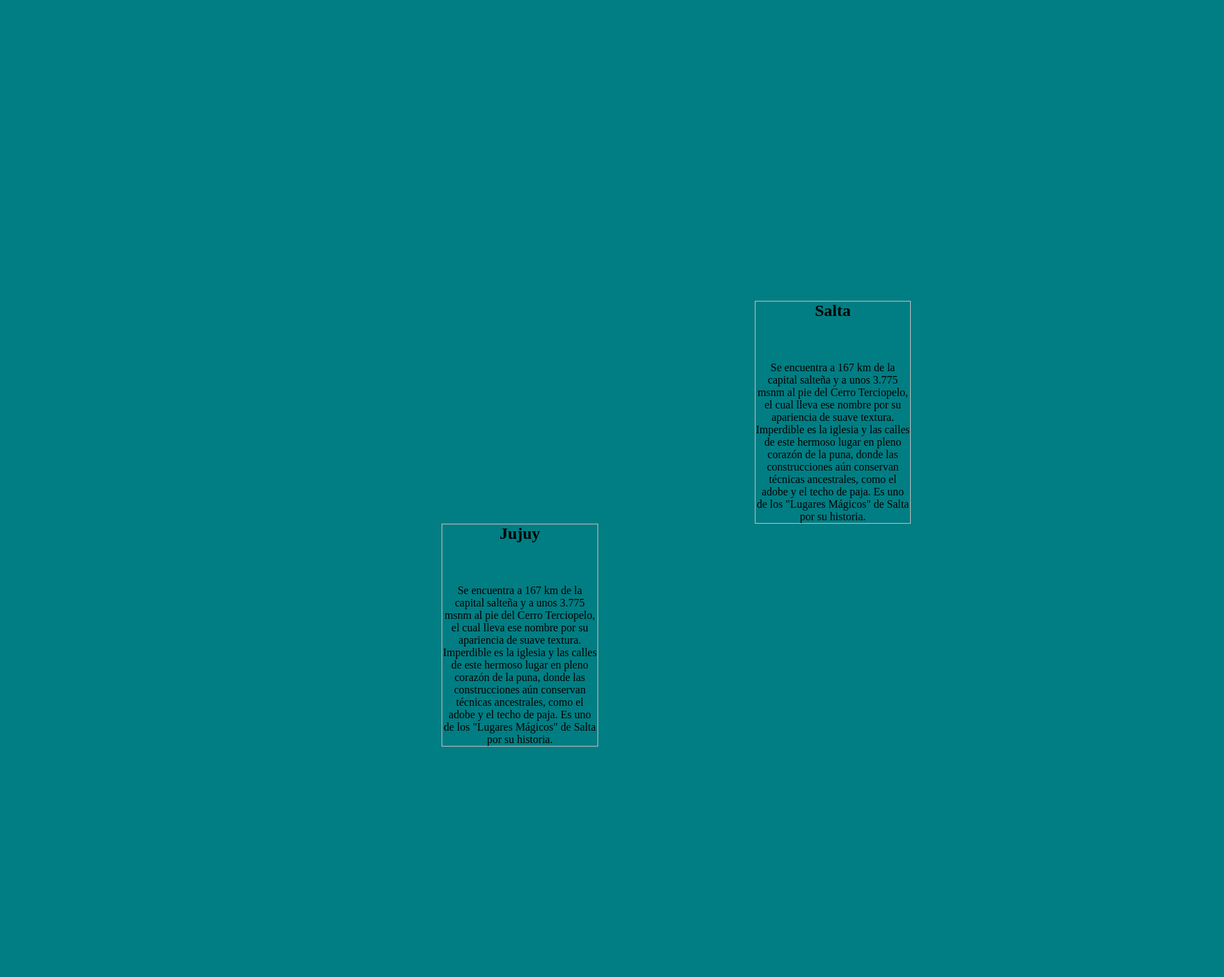
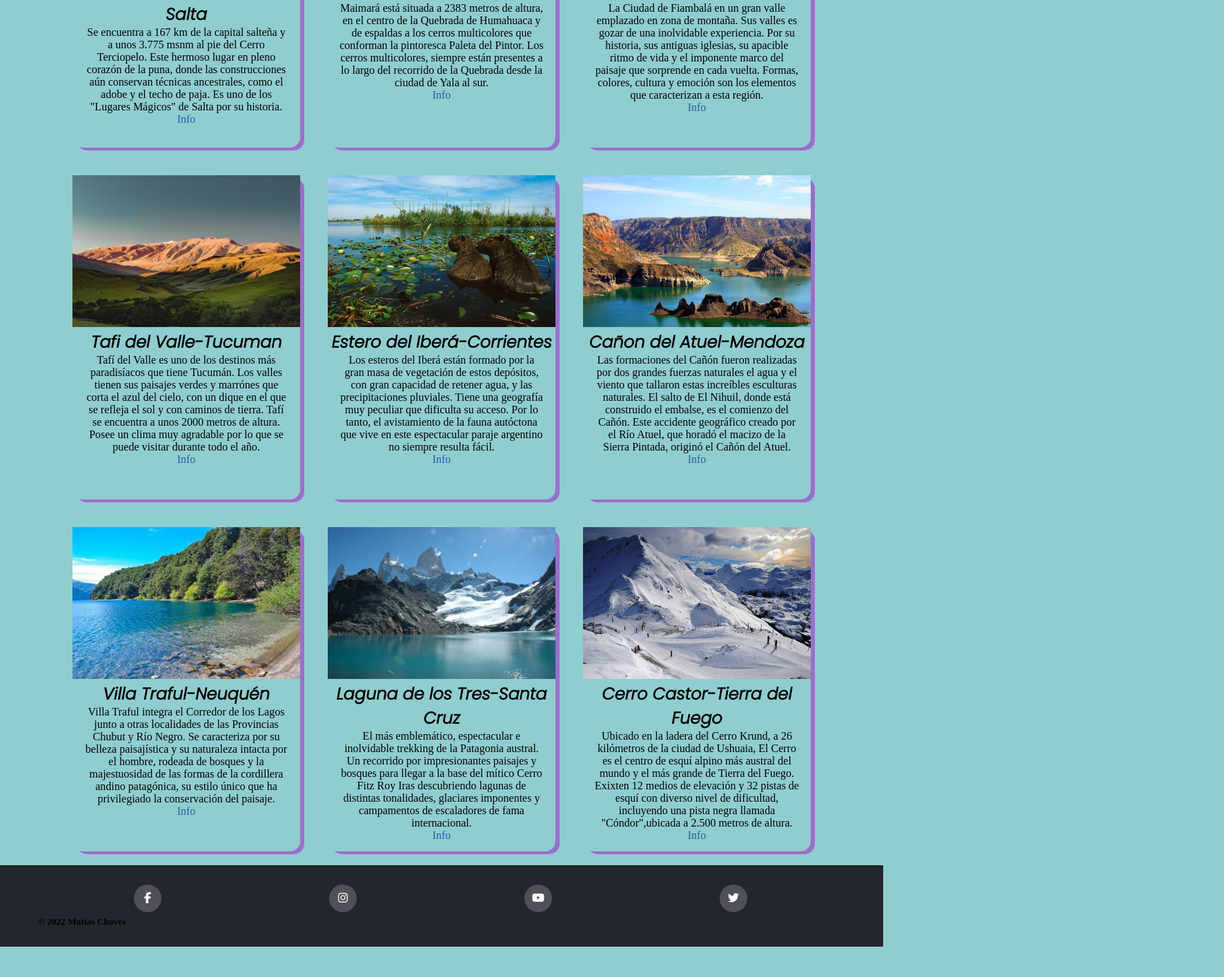
Before and after one commit to matiaschaves01/2022-04-CodoACodo, a plain HTML site: page Lugares.html in a window 1280 px wide. Shown: the part 404-1820 px from the top of the page at 69% size, 1774 px wide, since content can reach past the window. After the commit the page ends 1776 px from the top, so only its background shows below. Drawn offline with Linux system fonts and the light colour scheme.

Commit message:
Estilos corregidos

```diff
--- a/Lugares.html
+++ b/Lugares.html
@@ -1,20 +1,22 @@
 <!DOCTYPE html>
 <html lang="en">
+
 <head>
     <meta charset="UTF-8">
     <meta http-equiv="X-UA-Compatible" content="IE=edge">
     <meta name="viewport" content="width=device-width, initial-scale=1.0">
     <title>Lugares</title>
     <link rel="stylesheet" href="style.css">
-    <link rel="stylesheet" href="imagenes/logo.jpg">
+    <script src="https://kit.fontawesome.com/590d131412.js" crossorigin="anonymous"></script>
 
 </head>
-<body class="grid-container">
+
+<body>
     <header>
-        <h1 class="header">Argentina Nomade</h1>
+        <h1>Argentina Nomade</h1>
 
         <Nav>
-      <ul class="menu" >
+            <ul class="menu">
 
                 <li> <a href="index.html">Home</a> </li>
                 <li> <a href="Lugares.html">Lugares</a> </li>
@@ -24,157 +26,135 @@
             </ul>
         </Nav>
     </header>
-<main>
+
+    <div class="grid-container">
         <div class="container">
-    <div class="heading">
-</div>
-        <div class="row">
-
-                <div class="card" >
-                    <div class="car-header">
-                        <h2>Salta</h2>
-                    </div>
-                    <div class="card-body">
-                    </div>
+            <div class="card">
+                <img src="./imagenes/SanAntoniodelosCobresSalta.jpg" alt="Salta">
+                <h2>San Antonio de los Cobres-Salta</h2>
                 <p>
-                        Se encuentra a 167 km de la capital salteña y a unos 3.775 msnm al pie del Cerro Terciopelo, el cual lleva ese nombre por su apariencia de suave textura.
-                        Imperdible es la iglesia y las calles de este hermoso lugar en pleno corazón de la puna, donde las construcciones aún conservan técnicas ancestrales, como el adobe y el techo de paja.
+                    Se encuentra a 167 km de la capital salteña y a unos 3.775 msnm al pie del Cerro Terciopelo.
+                    Este hermoso lugar en pleno corazón de la puna, donde las construcciones aún conservan técnicas
+                    ancestrales, como el adobe y el techo de paja.
                     Es uno de los "Lugares Mágicos" de Salta por su historia.
                 </p>
+                <a href="http://turismosalta.gov.ar/contenido/22/san-antonio-de-los-cobres-lugar-magico">Info</a>
             </div>
+
+            <div class="card">
+                <img src="./imagenes/maimarajujuy.jpg" alt="Jujuy">
+                <h2>Maimara-Jujuy</h2>
+                <p>
+                    Maimará está situada a 2383 metros de altura, en el centro de la Quebrada de Humahuaca y de espaldas
+                    a
+                    los cerros multicolores que conforman la pintoresca Paleta del Pintor.
+                    Los cerros multicolores, siempre están presentes a lo largo del recorrido de la Quebrada desde la
+                    ciudad
+                    de Yala al sur.
+                </p>
+                <a href="http://www.turismo.jujuy.gob.ar/item/maimara-3/">Info</a>
             </div>
-            <div class="card" >
-                <div class="car-header">
-                    <h2>Jujuy</h2>
+
+            <div class="card">
+                <img src="./imagenes/FiambalaCatamarca.jpg" alt="Catamarca">
+                <h2>Fiambala-Catamarca</h2>
+                <p>
+                    La Ciudad de Fiambalá en un gran valle emplazado en zona de montaña.
+                    Sus valles es gozar de una inolvidable experiencia. Por su historia, sus antiguas iglesias,
+                    su
+                    apacible ritmo de vida y el imponente marco del paisaje que sorprende en cada vuelta.
+                    Formas, colores, cultura y emoción son los elementos que caracterizan a esta región.
+                </p>
+                <a href="https://www.argentinaturismo.com.ar/fiambala/">Info</a>
             </div>
-                <div class="card-body">
+            <div class="card">
+                <img src="./imagenes/TafiDelValleTucuman.jpg" alt="Tucuman">
+                <h2>Tafi del Valle-Tucuman</h2>
+                <p>
+                    Tafí del Valle es uno de los destinos más paradisíacos que tiene Tucumán. Los valles tienen sus
+                    paisajes
+                    verdes y marrónes que corta el azul del cielo, con un dique en el que se refleja el sol y con
+                    caminos de
+                    tierra.
+                    Tafí se encuentra a unos 2000 metros de altura.
+                    Posee un clima muy agradable por lo que se puede visitar durante todo el año.
+                </p>
+                <a href="https://tafidelvalle.com/que-hacer-en-tafi-del-valle">Info</a>
             </div>
+            <div class="card">
+                <img src="./imagenes/EsterosdelIberaCorrientes.jpg" alt="Corrientes">
+                <h2>Estero del Iberá-Corrientes</h2>
                 <p>
-                    Se encuentra a 167 km de la capital salteña y a unos 3.775 msnm al pie del Cerro Terciopelo, el cual lleva ese nombre por su apariencia de suave textura.
-                    Imperdible es la iglesia y las calles de este hermoso lugar en pleno corazón de la puna, donde las construcciones aún conservan técnicas ancestrales, como el adobe y el techo de paja.
-                    Es uno de los "Lugares Mágicos" de Salta por su historia.
+                    Los esteros del Iberá están formado por la gran masa de vegetación de estos depósitos, con gran
+                    capacidad de retener agua, y las precipitaciones pluviales.
+                    Tiene una geografía muy peculiar que dificulta su acceso. Por lo tanto, el avistamiento de la fauna
+                    autóctona que vive en este espectacular paraje argentino no siempre resulta fácil.
                 </p>
+                <a href="https://www.esterosdelibera.com/">Info</a>
             </div>
+
+            <div class="card">
+                <img src="./imagenes/CañondelAtuelMendoza.jpg" alt="Mendoza">
+                <h2>Cañon del Atuel-Mendoza</h2>
+                <p>
+                    Las formaciones del Cañón fueron realizadas por dos grandes fuerzas naturales el agua y el
+                    viento que tallaron estas increíbles esculturas naturales.
+                    El salto de El Nihuil, donde está construido el embalse, es el comienzo del Cañón. Este accidente
+                    geográfico creado por el Río Atuel, que horadó el macizo de la Sierra Pintada, originó el Cañón del
+                    Atuel.
+                </p>
+                <a href="https://mendoza.travel/canon-del-atuel/">Info</a>
             </div>
-        <div class="card" >
-            <div class="car-header">
-                <h2>Catamarca</h2>
+            <div class="card">
+                <img src="./imagenes/VillaTrafulRioNegro.jpg" alt="Neuquen">
+                <h2>Villa Traful-Neuquén</h2>
+                <p>
+                    Villa Traful integra el Corredor de los Lagos junto a otras localidades de las Provincias Chubut y Río Negro.
+                    Se caracteriza por su belleza paisajística y su naturaleza intacta por el hombre, rodeada de bosques
+                    y la majestuosidad de las formas de la cordillera andino patagónica, su estilo único
+                    que ha privilegiado la conservación del paisaje.
+                </p>
+                <a href="https://www.interpatagonia.com/villatraful/">Info</a>
             </div>
-            <div class="card-body">
+
+            <div class="card">
+                <img src="./imagenes/LagunadelosTresSantaCruz.jpg" alt="Santa Cruz">
+                <h2>Laguna de los Tres-Santa Cruz</h2>
+                <p>
+                    El más emblemático, espectacular e inolvidable trekking de la Patagonia austral.
+                    Un recorrido por impresionantes paisajes y bosques para llegar a la base del mítico Cerro Fitz Roy
+                    Iras descubriendo lagunas de distintas tonalidades, glaciares imponentes y campamentos de
+                    escaladores de
+                    fama internacional.
+                </p>
+                <a href="https://walk-trek.tur.ar/es/trip/laguna-de-los-tres/">Info</a>
             </div>
+            <div class="card">
+                <img src="./imagenes/CerroCastorTierradelFuego.jpg" alt="Cerro Castor">
+                <h2>Cerro Castor-Tierra del Fuego</h2>
                 <p>
-                Se encuentra a 167 km de la capital salteña y a unos 3.775 msnm al pie del Cerro Terciopelo, el cual lleva ese nombre por su apariencia de suave textura.
-                Imperdible es la iglesia y las calles de este hermoso lugar en pleno corazón de la puna, donde las construcciones aún conservan técnicas ancestrales, como el adobe y el techo de paja.
-                Es uno de los "Lugares Mágicos" de Salta por su historia.
+                    Ubicado en la ladera del Cerro Krund, a 26 kilómetros de la ciudad de Ushuaia, El Cerro es el centro de
+                    esquí alpino más austral del mundo y el más grande de Tierra del Fuego.
+                    Exixten 12 medios de elevación y 32 pistas de esquí con diverso nivel de dificultad,
+                    incluyendo una pista negra llamada "Cóndor",ubicada a 2.500 metros de altura.
                 </p>
-        </div>
-    </div>
-    <div class="card" >
-        <div class="car-header">
-            <h2>Tucuman</h2>
-        </div>
-        <div class="card-body">
-        </div>
-        <p>
-            Se encuentra a 167 km de la capital salteña y a unos 3.775 msnm al pie del Cerro Terciopelo, el cual lleva ese nombre por su apariencia de suave textura.
-            Imperdible es la iglesia y las calles de este hermoso lugar en pleno corazón de la puna, donde las construcciones aún conservan técnicas ancestrales, como el adobe y el techo de paja.
-            Es uno de los "Lugares Mágicos" de Salta por su historia.
-        </p>
+                <a href="https://www.cerrocastor.com/"> Info</a>
             </div>
         </div>
     </div>
-        <div class="card" >
-            <div class="car-header">
-                <h2>Corrientes</h2>
+    <footer class="footer">
+        <div class="conteiner-pie">
+            <div class="footer-col">
+                <div class="social-links">
+                    <a href="#"><i class="fa fa-facebook"></i></a>
+                    <a href="#"><i class="fa fa-instagram"></i></a>
+                    <a href="#"><i class="fa fa-youtube"></i></a>
+                    <a href="#"><i class="fa fa-twitter"></i></a>
                 </div>
-            <div class="card-body">
-            </div>
-            <p>
-                Se encuentra a 167 km de la capital salteña y a unos 3.775 msnm al pie del Cerro Terciopelo, el cual lleva ese nombre por su apariencia de suave textura.
-                Imperdible es la iglesia y las calles de este hermoso lugar en pleno corazón de la puna, donde las construcciones aún conservan técnicas ancestrales, como el adobe y el techo de paja.
-                Es uno de los "Lugares Mágicos" de Salta por su historia.
-            </p>
+                <h4><small>&copy; 2022 <b>Matias Chaves</b></small></h4>
             </div>
         </div>
-    <div class="card" >
-        <div class="car-header">
-            <h2>Mendoza</h2>
-        </div>
-        <div class="card-body">
-        </div>
-        <p>
-            Se encuentra a 167 km de la capital salteña y a unos 3.775 msnm al pie del Cerro Terciopelo, el cual lleva ese nombre por su apariencia de suave textura.
-            Imperdible es la iglesia y las calles de este hermoso lugar en pleno corazón de la puna, donde las construcciones aún conservan técnicas ancestrales, como el adobe y el techo de paja.
-            Es uno de los "Lugares Mágicos" de Salta por su historia.
-        </p>
-    </div>
-</div>
-<div class="card" >
-    <div class="car-header">
-        <h2>Rio Negro</h2>
-    </div>
-    <div class="card-body">
-    </div>
-    <p>
-        Se encuentra a 167 km de la capital salteña y a unos 3.775 msnm al pie del Cerro Terciopelo, el cual lleva ese nombre por su apariencia de suave textura.
-        Imperdible es la iglesia y las calles de este hermoso lugar en pleno corazón de la puna, donde las construcciones aún conservan técnicas ancestrales, como el adobe y el techo de paja.
-        Es uno de los "Lugares Mágicos" de Salta por su historia.
-    </p>
-        </div>
-   </div>
-</div>
-<div class="card" >
-    <div class="car-header">
-        <h2>Santa Cruz</h2>
-    </div>
-    <div class="card-body">
-    </div>
-    <p>
-        Se encuentra a 167 km de la capital salteña y a unos 3.775 msnm al pie del Cerro Terciopelo, el cual lleva ese nombre por su apariencia de suave textura.
-        Imperdible es la iglesia y las calles de este hermoso lugar en pleno corazón de la puna, donde las construcciones aún conservan técnicas ancestrales, como el adobe y el techo de paja.
-        Es uno de los "Lugares Mágicos" de Salta por su historia.
-    </p>
-     </div>
- </div>
- <div class="card" >
-    <div class="car-header">
-        <h2>Tierra del Fuego</h2>
-    </div>
-    <div class="card-body">
-    </div>
-    <p>
-        Se encuentra a 167 km de la capital salteña y a unos 3.775 msnm al pie del Cerro Terciopelo, el cual lleva ese nombre por su apariencia de suave textura.
-        Imperdible es la iglesia y las calles de este hermoso lugar en pleno corazón de la puna, donde las construcciones aún conservan técnicas ancestrales, como el adobe y el techo de paja.
-        Es uno de los "Lugares Mágicos" de Salta por su historia.
-    </p>
-     </div>
- </div>
-</div>
-<div class="card" >
-    <div class="car-header">
-        <h2>Corrientes</h2>
-    </div>
-    <div class="card-body">
-    </div>
-    <p>
-        Se encuentra a 167 km de la capital salteña y a unos 3.775 msnm al pie del Cerro Terciopelo, el cual lleva ese nombre por su apariencia de suave textura.
-        Imperdible es la iglesia y las calles de este hermoso lugar en pleno corazón de la puna, donde las construcciones aún conservan técnicas ancestrales, como el adobe y el techo de paja.
-        Es uno de los "Lugares Mágicos" de Salta por su historia.
-    </p>
-     </div>
- </div>
-</div>
-</main>
-</div>
-          <br><br><br><br><br><br><br><br>
-    <footer>
-        <ul>
-            Contactenos
-            Telefono
-            Email
-        </ul>
+    </footer>
+</body>
 
-    </footer>
-
-</body>
 </html>
--- a/style.css
+++ b/style.css
@@ -2,6 +2,7 @@
 * {
     box-sizing: border-box;
     margin: 0%;
+    padding: 0%;
 
 }
 html {
@@ -10,43 +11,46 @@ html {
 
 body{
 
-  background-color: rgb(0, 126, 131);
+  background-color: rgb(144, 205, 207);
+  box-sizing: border-box;
+  margin: 0px;
+  padding: 0px;
 }
 
-.grid-container > *{
-
-
-border-radius: 4px;
-padding: 10px;
-text-align: center;
+ .grid-container > .card{
+    border-radius: 4px;
+    padding: 4px;
+    text-align: center;
 }
 
 .grid-container{
     display: grid;
-    grid-template-columns: repeat(auto-fill, minmax 250px, 1fr);
-    grid-template-areas: "header" "nav nav nav" "section section section" "main main" "footer footer footer" ;
-    grid-auto-rows: minmax(200px,auto);
-
 }
 
 .item1{
     grid-column: 1 / span 4 ;
 
 }
-.header{
 
+h1{
     font-family: 'Poppins', sans-serif;
     text-align: left;
 }
 
+header{
+    position: fixed;
+    width: 100%;
+
+}
 
 .menu{
     list-style: none;
     padding: 0px 10px;
     background-color: khaki;
-    width: 90%;
-    max-width: 1000px;
+    width: auto;
+    max-width: auto;
     margin: auto;
+    text-align: center;
 }
 .menu li a{
     text-decoration: none;
@@ -69,98 +73,99 @@ text-align: center;
     list-style: none;
 }
 
-main{
-    background-color: transparent;
-}
-
-
-
-footer{
-    padding: 20px;
-    text-align: center;
-    background-color:orange;
-}
-
-@media (min-whidth: 150px)  {
-.grid-container {
-    grid-template:
-    "header header" auto
-    "nav nav nav nav" 150px
-    "section section" auto
-    "footer footer" 100px /
-    100px auto
-    ;
-   }
-}
-.row{
-    display: flex;
-    flex-direction: row;
-    justify-content: space-around;
-    flex-flow:wrap
+@media (min-whidth: 150px){
 
 }
 
 .container{
-    width: 90%;
-    margin: 50%;
+    width: 100%;
+    max-width:1200px;
+    display: flex;
+    margin-top: 8rem !important;
+    flex-wrap: wrap;
+    justify-content: center;
+    margin: auto;
 }
-.heading{
+
+.container .card{
+    width: 330px;
+    height: 470px;
+    border-radius: 15px;
+    box-shadow:  6px 4px rgba(162, 41, 199, 0.568);
+    margin: 20px;
     text-align: center;
-    font-size: 30px;
-    margin-bottom: 50%;
 }
-.card{
-    width: 20%;
-    background:transparent ;
-    border: 1px solid silver;
-    transition: 0.3s;
+
+.container .card img{
+    width: 330px;
+    height: 220px;
 
 }
-.card-hader{
-    text-align: center;
-    padding: 50px 10px;
-    background:  linear-gradient( to right, ) ;
-    color:  #fff;
+.container .card h2{
+    font-weight: 800;
+    font-family: 'Poppins', sans-serif; ;
 }
-.card-body{
-    padding: 30px 20px;
-    text-align: center;
-    font-size:18px;
+
+.container .card p{
+    padding: 0 1rem;
+    font-size: 16px;
+    font-weight: 300;
 }
- .card-body.btn{
-     display: block;
-     color: #fff;
-     text-align: center;
-     background: linear-gradient(to rigth, #ff416c,#ff4b2b );
-     margin-top: 30px;
-     text-decoration: none;
-     padding: 10px 5px;
 
- }
- .card:hover{
-     transform: scale(1.05);
-     box-shadow: 0 0 40px -10px rgba(0, 0 ,0 ,0.25);
+.container .card a{
+    font-weight: 500;
+    text-decoration: none;
+    color: #295ba5
+}
+
+.footer{
+    background-color:rgb(36, 38, 46);
+    padding: 8px 1px;
  }
 
- @media scren and(max-width:1000px) {
-     .card {
-         width: 40%;
-        }
+ .conteiner-pie{
+     max-width: 1170px;
+     margin:auto;
+     margin-bottom: 20px;
+     font-weight: 500;
+     position: relative;
+ }
 
-   }
-   @media scren and(min-width:620px) {
+ .footer-col a{
+     font-size: 16px;
+     color: #ffffff;
+     text-decoration: none;
+     color: #bbbb;
+ }
 
-    .container{
-        width: 100%;
-    }
 
-    .heading{
-        padding: 20px;
-        font-size: 30px;
-    }
+ .footer-col .social-links a{
+     display: inline-block;
+     height: 40px;
+     width: 40px;
+     background-color: rgba(255,255,255,0.2);
+     margin: 20px 100px 4px 139px;
+     text-align: center;
+     line-height: 40px;
+     border-radius: 50px;
+     color: #ffffff;
+  }
 
-    .card {
-        width: 80%;
-       }
+  .footer-col .social-links a:hover{
+      color: #24262b ;
+      background-color: #ffffff;
+  }
 
-  }
+  @media (max-whidth: 767px){
+     .footer-col {
+         width: 25%;
+         margin-bottom: 30px;
+     }
+ }
+
+ @media (max-whidth: 574px){
+     .footer-col {
+         width: 100%;
+
+     }
+ }
```
Also changed, not shown: Expediciones.html (+15 -21 lines), PreguntasFrecuentes.html (+13 -8 lines), QuienesSomos.html (+12 -9 lines), index.html (+18 -10 lines). Lines whose indentation alone changed are shown as unchanged.
